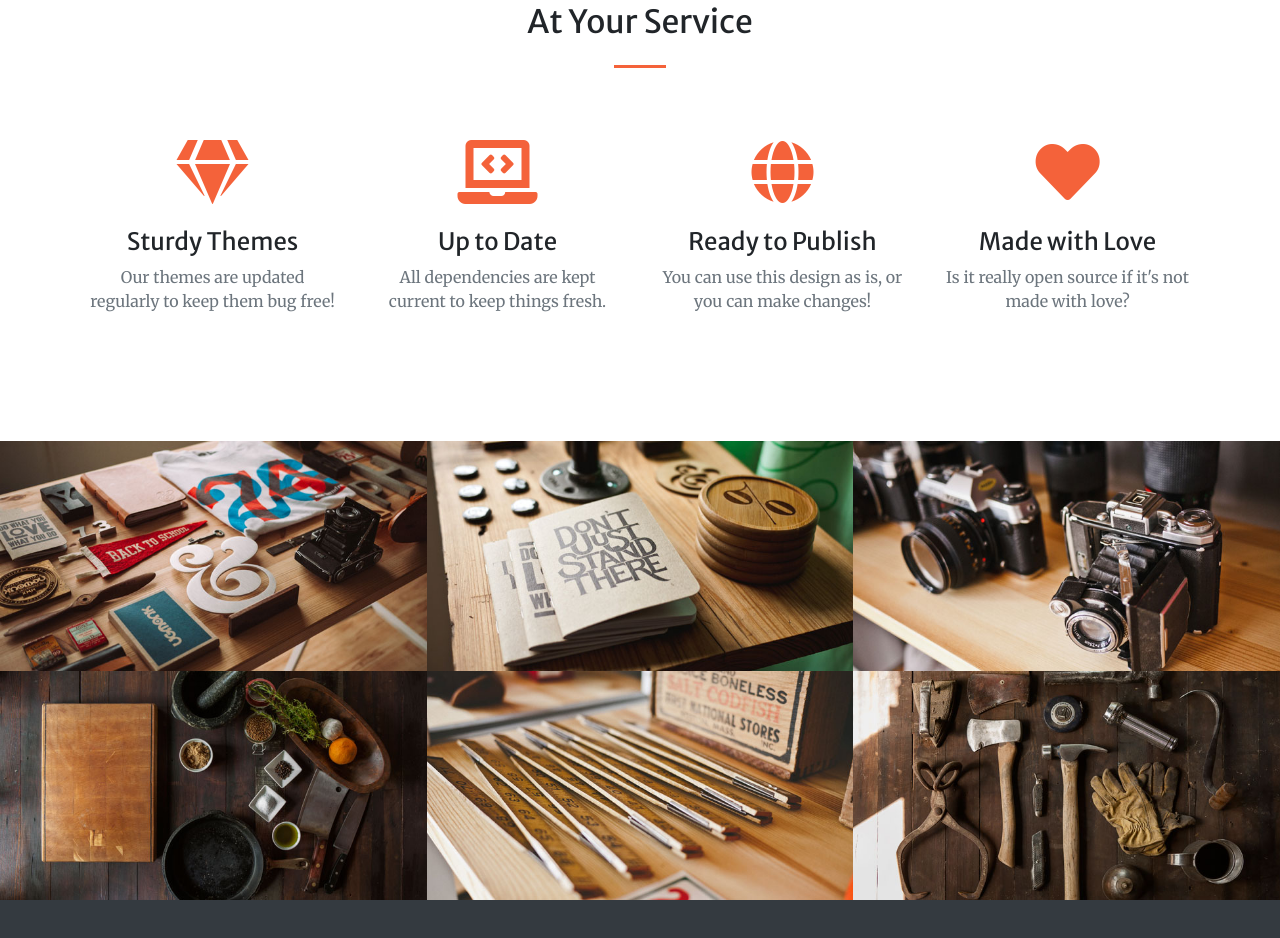
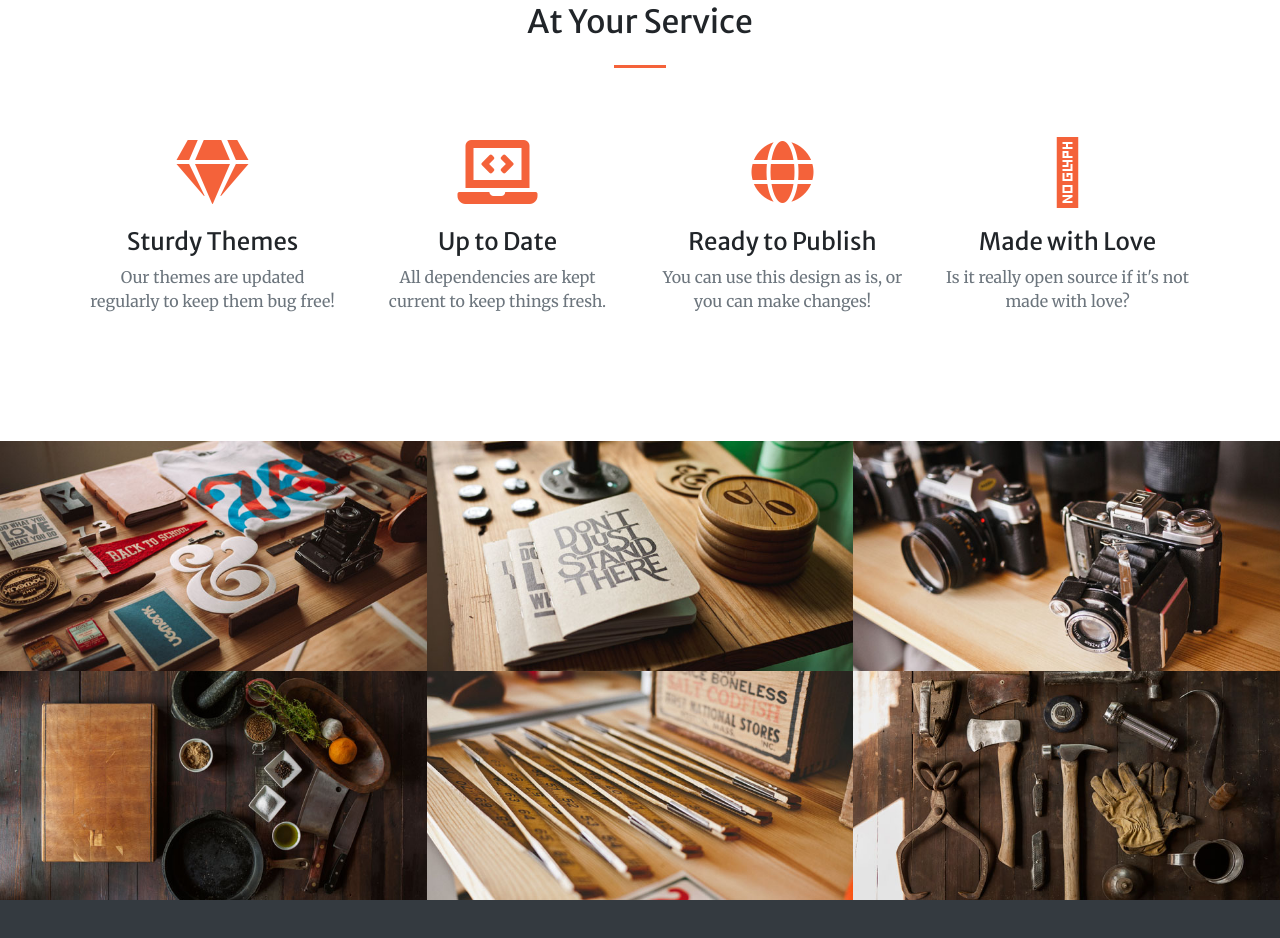
Before and after one commit to dbquiroga/chameleon, a website with bundled scripts: page index.html in a window 1280 px wide. Shown: the part 1403-2341 px from the top of the page. Built offline with nearby package versions, Linux system fonts and the light colour scheme.

Commit message:
cambio de icono

```diff
--- a/index.html
+++ b/index.html
@@ -112,7 +112,7 @@
         </div>
         <div class="col-lg-3 col-md-6 text-center">
           <div class="mt-5">
-            <i class="fas fa-4x fa-heart text-primary mb-4"></i>
+            <i class="fal fa-4x fa-search text-primary mb-4"></i>
             <h3 class="h4 mb-2">Made with Love</h3>
             <p class="text-muted mb-0">Is it really open source if it's not made with love?</p>
           </div>
```
